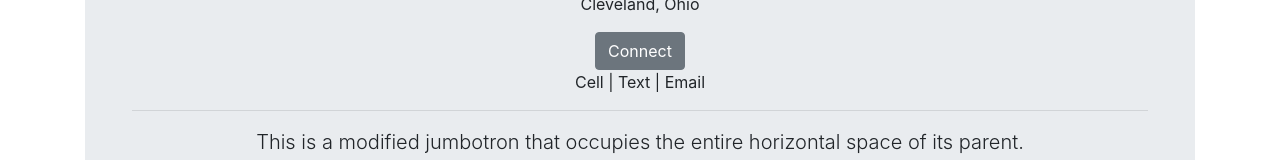
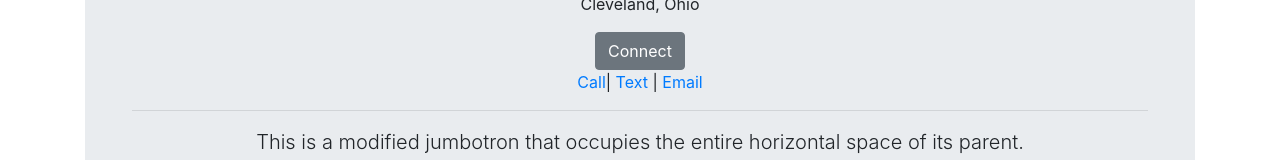
Before and after one commit to azimshaik/conneqt, a React (Create React App) app: page / in a window 1280 px wide. Shown: the part 778-938 px from the top of the page. Built offline with nearby package versions, Linux system fonts and the light colour scheme.

Commit message:
text and email links added

```diff
--- a/src/components/profile.component.js
+++ b/src/components/profile.component.js
@@ -28,7 +28,12 @@ export default class Profile extends Component {
             <button type="button" class="btn btn-secondary">
               Connect
             </button>
-            <p>Cell | Text | Email</p>
+            <p>
+              {" "}
+              <a href="tel:919-889-2549">Call</a>|{" "}
+              <a href="sms:919-889-2549">Text</a> |{" "}
+              <a href="mailto:azimshaik91@gmail.com">Email</a>
+            </p>
             <hr />
             <p class="lead">
               This is a modified jumbotron that occupies the entire horizontal
```
